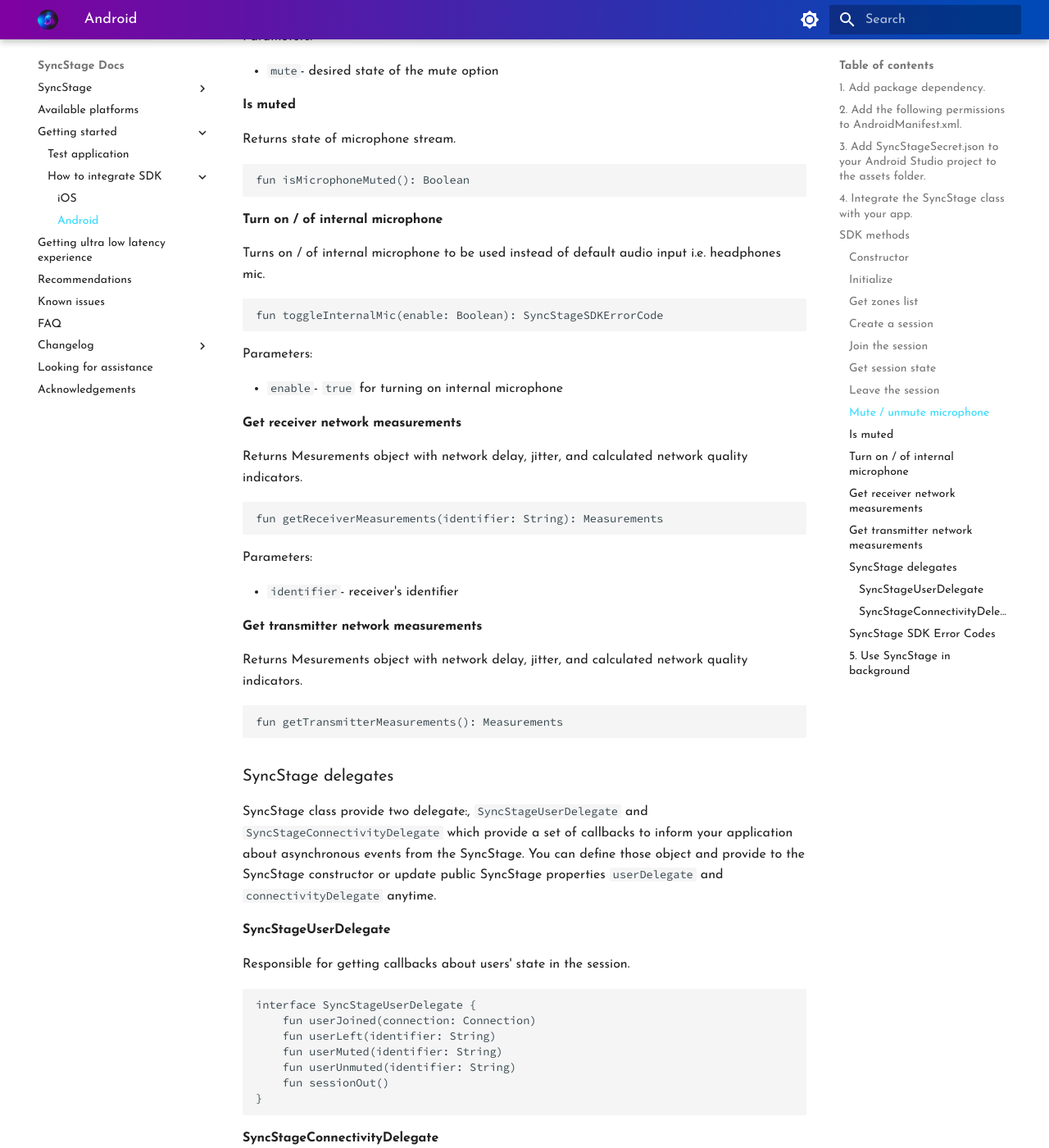
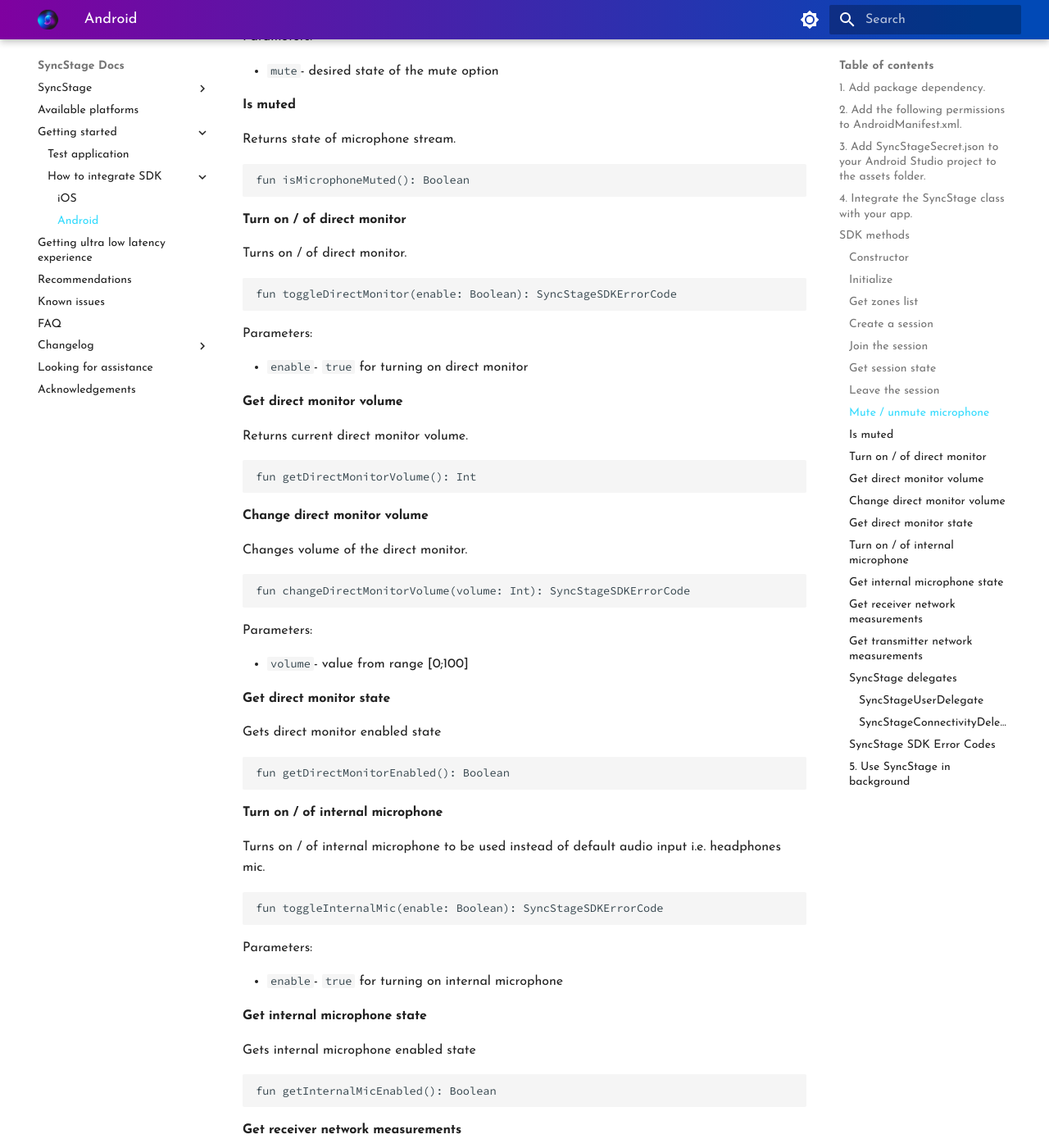
Before and after one commit to opensesamemedia/syncstage-docs, an MkDocs documentation site: the page built from docs/android-integration.md, in a window 1280 px wide and 1400 px high, scrolled down 3883 px. Shown: the whole window at 82% size. Built offline with MkDocs 1.6.1 and Material for MkDocs 9.7.7, drawn with Linux system fonts in a browser that asks for light colours; some of the changed text lies outside the part shown.

Commit message:
Android 0.2.0 release candidate documentation

````diff
--- a/docs/android-changelog.md
+++ b/docs/android-changelog.md
@@ -1,13 +1,17 @@
-### [In progress]
+### [Version 0.2.0 2023-03-xx]
 
 #### Added
 
 * Toggle direct monitor
+* Get direct monitor volume
+* Get direct monitor state
+* Get internal microphone state
 
 #### Changed
 
 #### Fixed
 * Internal microphone crashes
+* Crashes of API calls when there is no internet connection
 
 ### [Version 0.1.0 2023-01-03]
 #### Added
--- a/docs/android-integration.md
+++ b/docs/android-integration.md
@@ -184,7 +184,7 @@
 ```
 fun isMicrophoneMuted(): Boolean
 ```
-<!--
+
 #### Turn on / of direct monitor
 Turns on / of direct monitor.
 
@@ -212,8 +212,14 @@
 
 Parameters:
 
-* `volume`- value from range [0;100] -->
+* `volume`- value from range [0;100]
 
+#### Get direct monitor state
+Gets direct monitor enabled state
+
+```
+fun getDirectMonitorEnabled(): Boolean
+```
 
 #### Turn on / of internal microphone
 Turns on / of internal microphone to be used instead of default audio input i.e. headphones mic.
@@ -225,6 +231,13 @@
 Parameters:
 
 * `enable`- `true` for turning on internal microphone
+
+#### Get internal microphone state
+Gets internal microphone enabled state
+
+```
+fun getInternalMicEnabled(): Boolean
+```
 
 #### Get receiver network measurements
 Returns Mesurements object with network delay, jitter, and calculated network quality indicators.
@@ -306,4 +319,5 @@
 </application>
 
 <uses-permission android:name="android.permission.FOREGROUND_SERVICE" />
+<uses-permission android:name="android.permission.POST_NOTIFICATIONS" />
 ```
````
Also changed, not shown: other parts of docs/android-integration.md (+1 -1 lines), README.md (+0 -1 lines).
